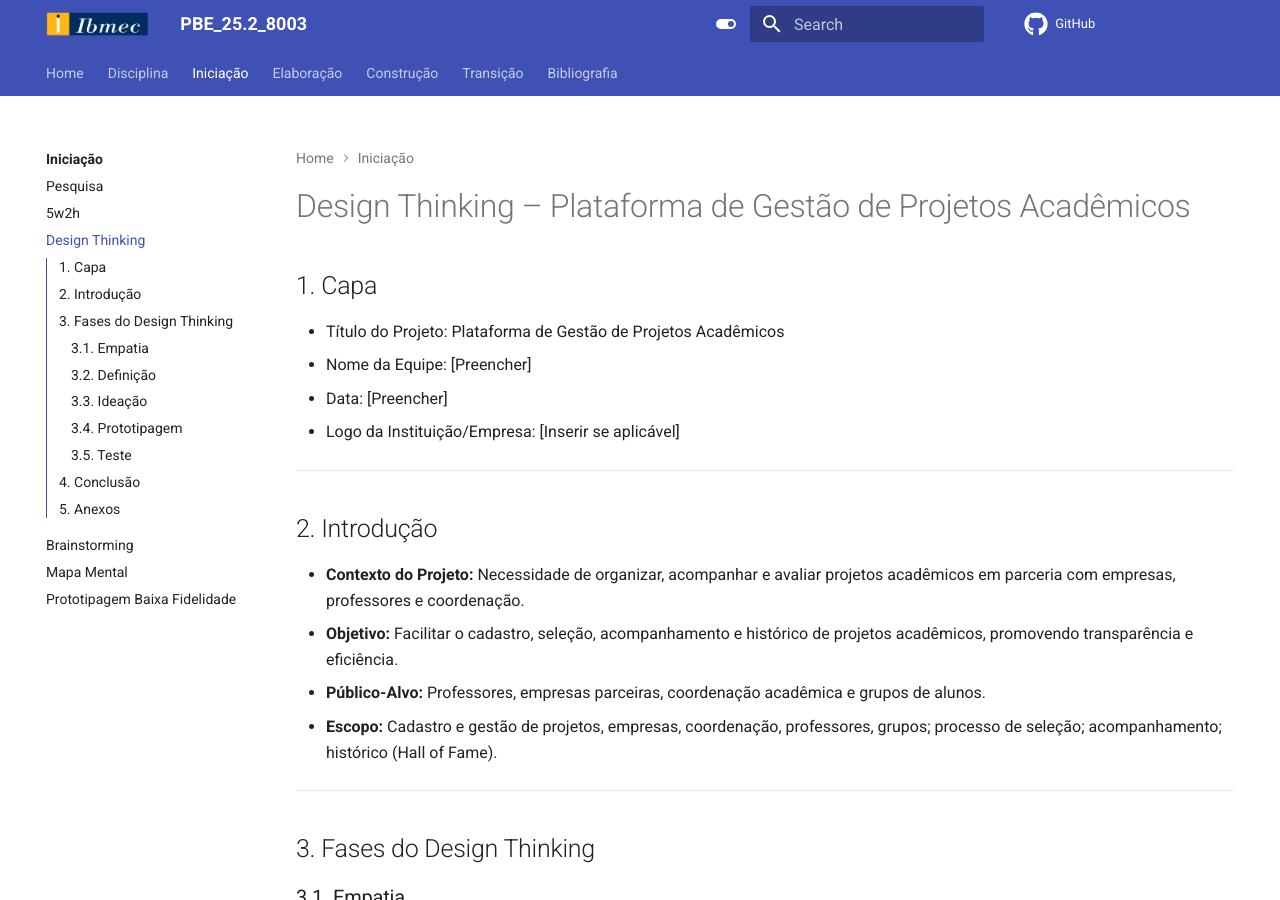
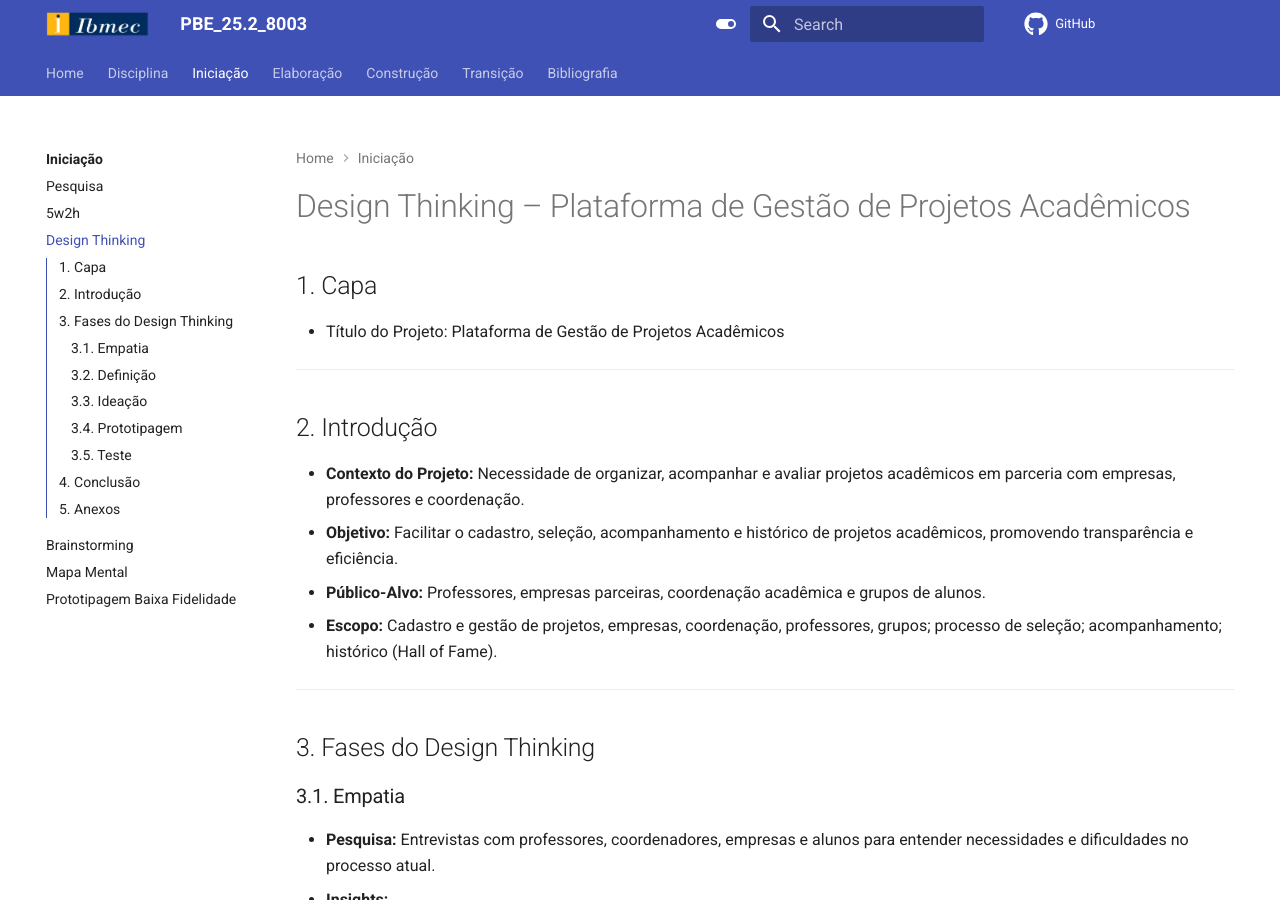
Before and after one commit to Projetos-de-Extensao/PBE_25.2_8002_II, an MkDocs documentation site: the page built from docs/Iniciacao/design_thinking.md, in a window 1280 px wide and 900 px high. Built offline with MkDocs 1.6.1 and Material for MkDocs 9.7.7, drawn with Linux system fonts in a browser that asks for light colours; comment, search, counter and statistics services are not loaded.

Commit message:
design thinking

```diff
--- a/docs/Iniciacao/design_thinking.md
+++ b/docs/Iniciacao/design_thinking.md
@@ -3,9 +3,6 @@
 
 ## 1. Capa
 - Título do Projeto: Plataforma de Gestão de Projetos Acadêmicos
-- Nome da Equipe: [Preencher]
-- Data: [Preencher]
-- Logo da Instituição/Empresa: [Inserir se aplicável]
 
 ---
 
```
